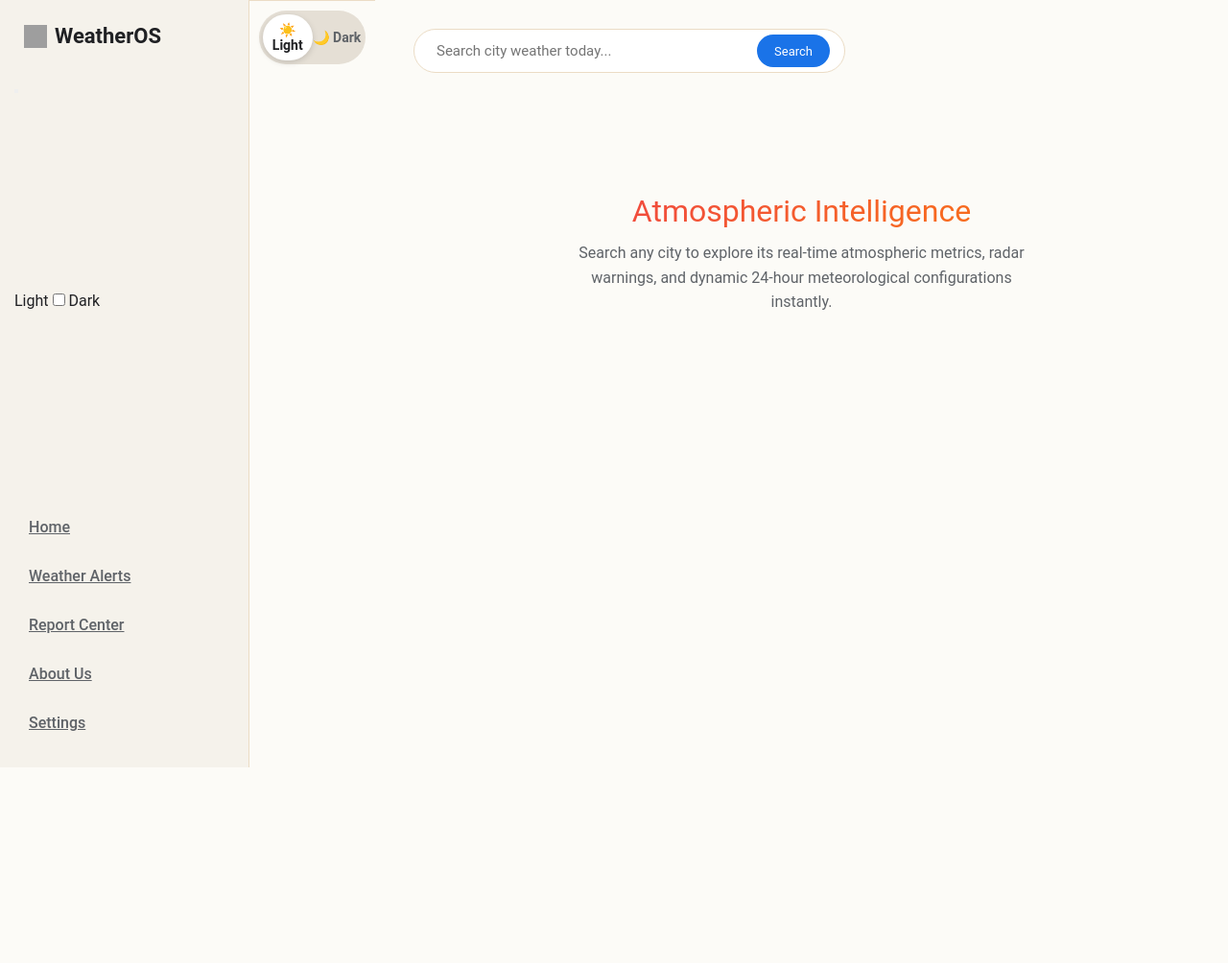
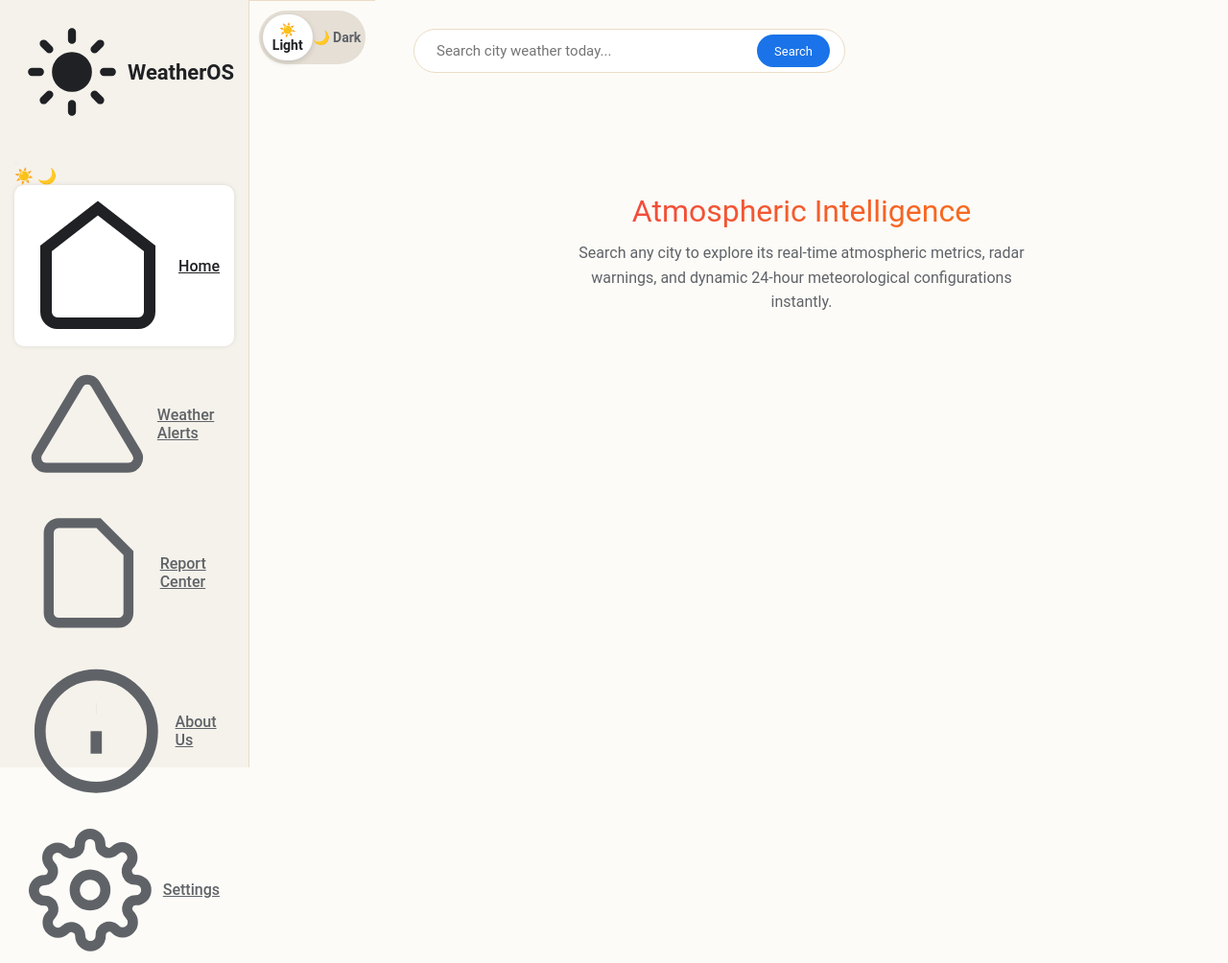
Before and after one commit to NwalTahir/weather-app-python-HTML, a Django app: template weather_app/templates/weather_app/index.html in a window 1280 px wide. Shown: the whole page at 96% size. Before the commit the page ends 800 px from the top, so only its background shows below. Run offline with Django 5.2, Linux system fonts and the light colour scheme; the template is opened without the code that fills it, so the values that code supplies are empty; parts of the project's set-up code (start-up, migrations or seed data) failed here and were passed over; some libraries are stand-ins or nearby versions; grey boxes are pictures that could not be loaded.

Commit message:
Refactor sidebar layout and theme toggle elements
Updated sidebar with new logo and theme toggle design.

```diff
--- a/weather_app/templates/weather_app/index.html
+++ b/weather_app/templates/weather_app/index.html
@@ -320,35 +320,57 @@
 </head>
 <body>
 
-    <div class="sidebar">
+<div class="sidebar">
     <div class="sidebar-header-mobile">
         <div class="brand-title">
-            <img src="/static/weather_app/images/logo.png" alt="Logo" style="width:24px; height:24px;"> <span>WeatherOS</span>
+            <svg class="brand-logo" viewBox="0 0 24 24" fill="none" stroke="currentColor" stroke-width="2" stroke-linecap="round" stroke-linejoin="round">
+                <path d="M12 2v2M12 20v2M4.93 4.93l1.41 1.41M17.66 17.66l1.41 1.41M2 12h2M20 12h2M6.34 17.66l-1.41 1.41M19.07 4.93l-1.41 1.41"></path>
+                <circle cx="12" cy="12" r="4" fill="currentColor"></circle>
+            </svg>
+            <span>WeatherOS</span>
         </div>
-
         <button class="hamburger-menu-btn" onclick="toggleMobileMenu()">
             <span></span>
             <span></span>
             <span></span>
         </button>
     </div>
-
     <div class="mode-toggle-box-always-visible">
-        <div class="theme-switch-container">
-            <span>Light</span>
-            <input type="checkbox" id="themeToggleCheckbox">
-            <span>Dark</span>
+        <div class="mode-toggle-zone">
+            <div class="toggle-pill-track" id="themeToggleTrigger">
+                <div class="sliding-thumb"></div>
+                <div class="track-icons-layer">
+                    <span class="mode-icon">☀️</span>
+                    <span class="mode-icon">🌙</span>
+                </div>
+            </div>
         </div>
     </div>
-
     <div class="menu-list" id="mobileMenuList">
-        <a href="#" class="menu-item">Home</a>
-        <a href="#" class="menu-item">Weather Alerts</a>
-        <a href="#" class="menu-item">Report Center</a>
-        <a href="#" class="menu-item">About Us</a>
-        <a href="#" class="menu-item">Settings</a>
+        <a href="#" class="menu-item active">
+            <svg class="menu-icon" viewBox="0 0 24 24" fill="none" stroke="currentColor" stroke-width="2"><path d="M3 9l9-7 9 7v11a2 2 0 0 1-2 2H5a2 2 0 0 1-2-2z"></path></svg>
+            Home
+        </a>
+        <a href="#" class="menu-item">
+            <svg class="menu-icon" viewBox="0 0 24 24" fill="none" stroke="currentColor" stroke-width="2"><path d="M10.29 3.86L1.82 18a2 2 0 0 0 1.71 3h16.94a2 2 0 0 0 1.71-3L13.71 3.86a2 2 0 0 0-3.42 0z"></path></svg>
+            Weather Alerts
+        </a>
+        <a href="#" class="menu-item">
+            <svg class="menu-icon" viewBox="0 0 24 24" fill="none" stroke="currentColor" stroke-width="2"><path d="M14 2H6a2 2 0 0 0-2 2v16a2 2 0 0 0 2 2h12a2 2 0 0 0 2-2V8z"></path></svg>
+            Report Center
+        </a>
+        <a href="#" class="menu-item">
+            <svg class="menu-icon" viewBox="0 0 24 24" fill="none" stroke="currentColor" stroke-width="2"><circle cx="12" cy="12" r="10"></circle><line x1="12" y1="16" x2="12" y2="12"></line><line x1="12" y1="8" x2="12.01" y2="8"></line></svg>
+            About Us
+        </a>
+        <a href="#" class="menu-item">
+            <svg class="menu-icon" viewBox="0 0 24 24" fill="none" stroke="currentColor" stroke-width="2"><circle cx="12" cy="12" r="3"></circle><path d="M19.4 15a1.65 1.65 0 0 0 .33 1.82l.06.06a2 2 0 1 1-2.83 2.83l-.06-.06a1.65 1.65 0 0 0-1.82-.33 1.65 1.65 0 0 0-1 1.51V21a2 2 0 0 1-2 2 2 2 0 0 1-2-2v-.09A1.65 1.65 0 0 0 9 19.4a1.65 1.65 0 0 0-1.82.33l-.06.06a2 2 0 1 1-2.83-2.83l.06-.06a1.65 1.65 0 0 0 .33-1.82 1.65 1.65 0 0 0-1.51-1H3a2 2 0 0 1-2-2 2 2 0 0 1 2-2h.09A1.65 1.65 0 0 0 4.6 9a1.65 1.65 0 0 0-.33-1.82l-.06-.06a2 2 0 1 1 2.83-2.83l.06.06a1.65 1.65 0 0 0 1.82.33H9a1.65 1.65 0 0 0 1-1.51V3a2 2 0 0 1 2-2 2 2 0 0 1 2 2v.09a1.65 1.65 0 0 0 1 1.51 1.65 1.65 0 0 0 1.82-.33l.06-.06a2 2 0 1 1 2.83 2.83l-.06.06a1.65 1.65 0 0 0-.33 1.82V9a1.65 1.65 0 0 0 1.51 1H21a2 2 0 0 1 2 2 2 2 0 0 1-2 2h-.09a1.65 1.65 0 0 0-1.51 1z"></path></svg>
+            Settings
+        </a>
     </div>
 </div>
+
+
 
         <div class="mode-toggle-box">
             <div class="theme-pill-container">
```
